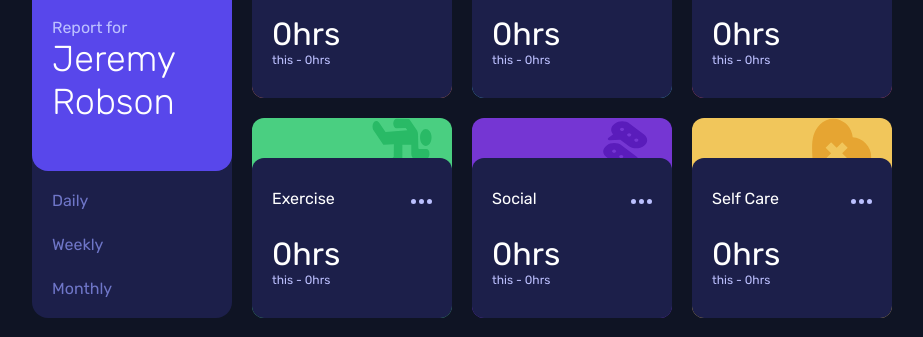
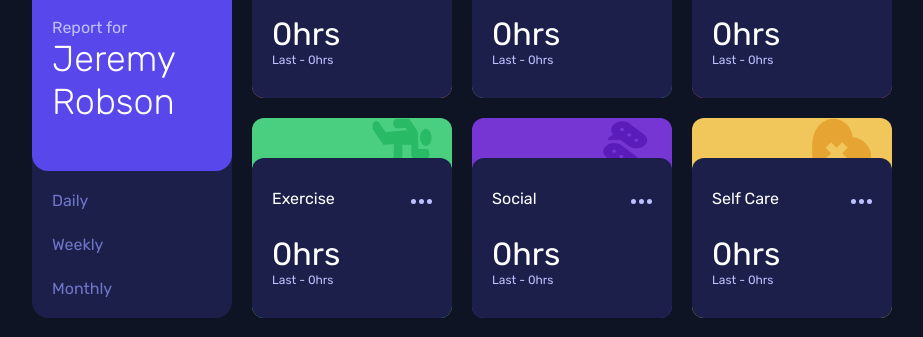
Before and after one commit to DicksenT/time-tracking, a React (Vite) app: page / in a window 1280 px wide. Shown: the part 292-629 px from the top of the page, without its empty margins (178-1101 px from the left). Built offline with nearby package versions, Linux system fonts and the light colour scheme.

Commit message:
Update Track.jsx

```diff
--- a/src/Track.jsx
+++ b/src/Track.jsx
@@ -63,7 +63,7 @@ function Track(props){
                         {count(props.now)}hrs
                     </span>
                     <p>
-                        this {interval[props.interval]} - {count(props.last)}hrs
+                        Last {interval[props.interval]} - {count(props.last)}hrs
                     </p>
                 </div>
             </div>
```
